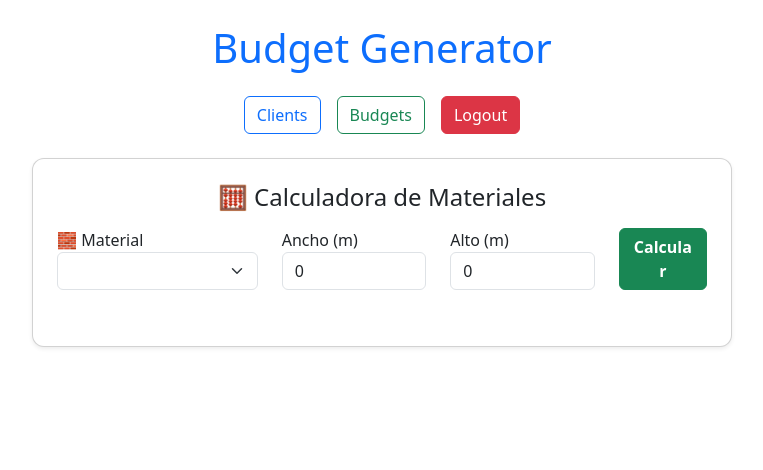
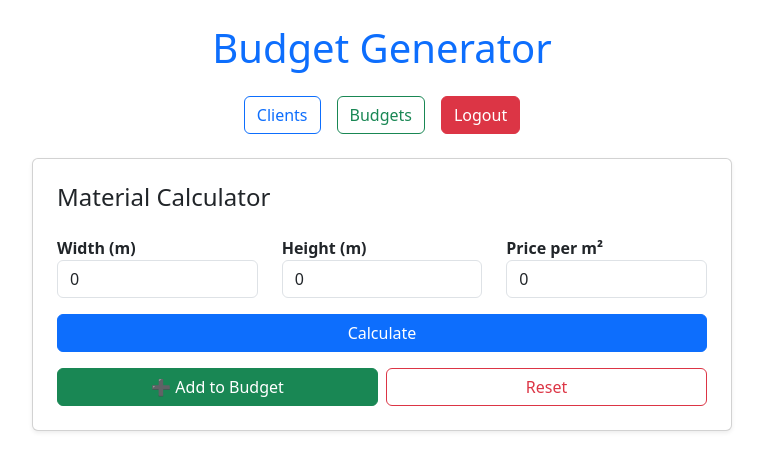
Before and after one commit to gallard00/budget-generator, an Angular app in the folder front/: page /calculator in a window 1280 px wide. Shown: the top 470 px of the page, without its empty margins (258-1021 px from the left). Built offline with nearby package versions, Linux system fonts and the light colour scheme; sample sign-in values are in the browser's storage.

Commit message:
refactor: mover lógica matemática y precios a servicios respetando principios SOLID

```diff
--- a/front/src/app/features/calculator/calculator.component.html
+++ b/front/src/app/features/calculator/calculator.component.html
@@ -1,58 +1,39 @@
-<div class="card p-4 shadow-sm">
-  <h4 class="mb-3 text-center">🧮 Calculadora de Materiales</h4>
+<div class="card p-4 shadow-sm calculator-container">
 
-  <div class="row mb-3">
+  <h4>Material Calculator</h4>
+
+  <div class="row mt-3">
     <div class="col-md-4">
-      <label>🧱 Material</label>
-      <select [(ngModel)]="input.materialType" class="form-select">
-        <option *ngFor="let m of materials" [ngValue]="m">{{ m }}</option>
-      </select>
+      <label>Width (m)</label>
+      <input type="number" [(ngModel)]="width" class="form-control" />
     </div>
 
-    <div class="col-md-3">
-      <label>Ancho (m)</label>
-      <input type="number" [(ngModel)]="input.width" class="form-control" placeholder="Ej: 5.2" min="0.1" />
+    <div class="col-md-4">
+      <label>Height (m)</label>
+      <input type="number" [(ngModel)]="height" class="form-control" />
     </div>
 
-    <div class="col-md-3">
-      <label>Alto (m)</label>
-      <input type="number" [(ngModel)]="input.height" class="form-control" placeholder="Ej: 4.8" min="0.1" />
-    </div>
-
-    <div class="col-md-2 d-flex align-items-end">
-      <button class="btn btn-success w-100" (click)="calculate()" [disabled]="loading">
-        {{ loading ? 'Calculando...' : 'Calcular' }}
-      </button>
+    <div class="col-md-4">
+      <label>Price per m²</label>
+      <input type="number" [(ngModel)]="pricePerM2" class="form-control" />
     </div>
   </div>
 
-  <div *ngIf="result" class="alert alert-info mt-3 text-center">
-    <p class="mb-1"><strong>Superficie total:</strong> {{ result.squareMeters | number:'1.2-2' }} m²</p>
-    <p class="mb-1"><strong>Precio total:</strong> {{ result.totalPrice | currency:'ARS':'symbol':'1.0-0' }}</p>
+  <button class="btn btn-primary mt-3 w-100" (click)="calculate()">Calculate</button>
 
-    <button class="btn btn-primary mt-3" (click)="sendToBudget()">Agregar al Presupuesto</button>
+  <div *ngIf="area > 0" class="mt-3 alert alert-secondary">
+    <strong>Area:</strong> {{ area }} m² <br />
+    <strong>Total cost:</strong> {{ total | currency:'ARS' }}
   </div>
 
-  <!-- ✅ Vista previa de materiales agregados -->
-  <div *ngIf="previewItems.length > 0" class="mt-4">
-    <h5 class="text-center text-secondary">🧾 Materiales Agregados</h5>
-    <ul class="list-group mt-2">
-      <li *ngFor="let item of previewItems; let i = index" class="list-group-item d-flex justify-content-between">
-        <span>{{ item.description }} — {{ item.quantity | number:'1.2-2' }} m² x {{ item.unitPrice | currency:'ARS' }}</span>
-        <button class="btn btn-sm btn-danger" (click)="removeItem(i)">✖</button>
-      </li>
-    </ul>
+  <div class="d-flex gap-2 mt-3">
+    <button (click)="sendToBudget()" class="btn btn-success w-50">
+      ➕ Add to Budget
+    </button>
 
-    <div class="mt-3 text-center">
-      <h5 class="fw-bold">💰 Total estimado: {{ totalGeneral | currency:'ARS':'symbol':'1.0-0' }}</h5>
-    </div>
-
-    <div class="text-center mt-3">
-      <button class="btn btn-outline-primary" (click)="goToBudget()">➡️ Ir al Presupuesto</button>
-    </div>
+    <button (click)="reset()" class="btn btn-outline-danger w-50">
+      Reset
+    </button>
   </div>
 
-  <div class="text-center mt-3">
-    <button *ngIf="result" class="btn btn-outline-secondary" (click)="reset()">Reiniciar</button>
-  </div>
 </div>
--- a/front/src/app/features/calculator/calculator.component.scss
+++ b/front/src/app/features/calculator/calculator.component.scss
@@ -1,10 +1,8 @@
-.card {
+.calculator-container {
   max-width: 700px;
   margin: 0 auto;
-  background: #fff;
-  border-radius: 12px;
 }
 
-button {
-  font-weight: 600;
+label {
+  font-weight: bold;
 }
--- a/front/src/app/features/calculator/calculator.component.ts
+++ b/front/src/app/features/calculator/calculator.component.ts
@@ -1,186 +1,75 @@
-// ✅ Importaciones de Angular
-import { Component, OnInit } from '@angular/core';
+import { Component } from '@angular/core';
 import { CommonModule } from '@angular/common';
 import { FormsModule } from '@angular/forms';
-import { Router } from '@angular/router';
 
-// ✅ Importamos el servicio compartido (para enviar ítems al presupuesto)
+import { CalculatorService } from '../../core/services/calculator.service';
 import { SharedDataService } from '../../core/services/shared-data.service';
 
-// ✅ Importamos el modelo que representa cada ítem de presupuesto
-import { BudgetItem } from '../../core/models/budget-item.model';
+/**
+ * Componente de la calculadora.
+ *
+ * Responsabilidades:
+ * - Capturar valores (ancho, alto, precio/m2)
+ * - Delegar cálculos al CalculatorService
+ * - Permitir enviar el resultado como ítem al módulo de Presupuestos
+ */
+@Component({
+  selector: 'app-calculator',
+  standalone: true,
+  imports: [CommonModule, FormsModule],
+  templateUrl: './calculator.component.html',
+  styleUrls: ['./calculator.component.scss']
+})
+export class CalculatorComponent {
 
-// ✅ Interfaz interna del componente para representar el resultado del cálculo
-interface MaterialResult {
-  squareMeters: number; // Superficie total calculada
-  totalPrice: number;   // Precio total en base al material y superficie
-}
+  // inputs del usuario
+  width = 0;
+  height = 0;
+  pricePerM2 = 0;
 
-@Component({
-  selector: 'app-calculator',           // Nombre del selector del componente
-  standalone: true,                     // Componente independiente (sin módulo)
-  imports: [CommonModule, FormsModule], // Se importan los módulos necesarios
-  templateUrl: './calculator.component.html', // Template asociado
-  styleUrls: ['./calculator.component.scss']  // Estilos propios
-})
-export class CalculatorComponent implements OnInit {
+  // resultados
+  area = 0;
+  total = 0;
+
+  constructor(
+    private calcService: CalculatorService,
+    private shared: SharedDataService
+  ) {}
 
   /**
-   * 📐 Datos de entrada del usuario
-   * materialType → tipo de material seleccionado
-   * width / height → medidas para calcular metros cuadrados
+   * Calcula área y total delegando al servicio.
    */
-  input = { materialType: '', width: 0, height: 0 };
-
-  // ⏳ Estado de carga para mostrar feedback durante el cálculo
-  loading = false;
-
-  // 💡 Resultado del cálculo actual (metros cuadrados y total)
-  result: MaterialResult | null = null;
-
-  // 🧱 Lista de materiales disponibles para elegir
-  materials: string[] = ['Porcelanato', 'Cerámica', 'Piedra', 'Mármol', 'Revoque'];
-
-  /**
-   * 💰 Precios de referencia por metro cuadrado de cada material
-   * Se usa un objeto tipo Record para asociar el nombre del material a su valor.
-   */
-  materialPrices: Record<string, number> = {
-    'Porcelanato': 8000,
-    'Cerámica': 6000,
-    'Piedra': 9500,
-    'Mármol': 12000,
-    'Revoque': 5000
-  };
-
-  /**
-   * 📋 Lista temporal de ítems agregados (para vista previa)
-   * Muestra en pantalla los materiales calculados antes de enviarlos al presupuesto.
-   */
-  previewItems: BudgetItem[] = [];
-
-  // 💵 Total acumulado de todos los materiales calculados
-  totalGeneral = 0;
-
-  /**
-   * 🔧 Constructor del componente
-   * - `Router`: permite navegar hacia el componente de Budgets.
-   * - `SharedDataService`: permite compartir los ítems calculados con BudgetsComponent.
-   */
-  constructor(private router: Router, private sharedData: SharedDataService) {}
-
-  /**
-   * 🧠 Ciclo de vida OnInit
-   *
-   * Al iniciar el componente:
-   * - Carga ítems previos desde el SharedDataService (si los hay).
-   * - Calcula el total general acumulado.
-   */
-  ngOnInit() {
-    this.previewItems = this.sharedData.getItems();
-    this.calculateTotal();
+  calculate(): void {
+    this.area = this.calcService.calculateArea(this.width, this.height);
+    this.total = this.calcService.calculateTotal(this.area, this.pricePerM2);
   }
 
   /**
-   * 📏 Realiza el cálculo de metros cuadrados y precio total
-   *
-   * - Verifica que todos los campos estén completos.
-   * - Simula un tiempo de procesamiento con `setTimeout` para mostrar un "loading".
-   * - Calcula:
-   *     → superficie total = ancho × alto
-   *     → total = superficie × precio del material
+   * Envía el resultado al módulo de presupuestos como ítem.
    */
-  calculate() {
-    if (!this.input.materialType || !this.input.width || !this.input.height) {
-      alert('⚠️ Completá todos los campos.');
+  sendToBudget(): void {
+    if (this.total <= 0) {
+      alert('⚠️ Primero realizá un cálculo válido.');
       return;
     }
 
-    this.loading = true;
-    setTimeout(() => {
-      const squareMeters = this.input.width * this.input.height;
-      const pricePerM2 = this.materialPrices[this.input.materialType];
-      const totalPrice = squareMeters * pricePerM2;
+    this.shared.addItem({
+      description: `Trabajo de ${this.area} m² (${this.width}x${this.height})`,
+      quantity: 1,
+      unitPrice: this.total
+    });
 
-      // Se guarda el resultado en el estado local
-      this.result = { squareMeters, totalPrice };
-      this.loading = false;
-    }, 400);
+    alert('✔️ Enviado al presupuesto');
   }
 
   /**
-   * 🚀 Envía el resultado actual al presupuesto
-   *
-   * - Crea un objeto `BudgetItem` con descripción, cantidad y precio unitario.
-   * - Lo guarda en el SharedDataService (persistencia temporal).
-   * - Lo agrega al array de vista previa `previewItems`.
-   * - Recalcula el total general y limpia los campos.
+   * Resetea la calculadora.
    */
-  sendToBudget() {
-    if (!this.result || !this.input.materialType) return;
-
-    const item: BudgetItem = {
-      description: `${this.input.materialType} (${this.result.squareMeters.toFixed(2)} m²)`,
-      quantity: this.result.squareMeters,
-      unitPrice: this.materialPrices[this.input.materialType]
-    };
-
-    // ✅ Guardar en el servicio compartido
-    this.sharedData.addItem(item);
-
-    // ✅ Agregar a la vista previa local
-    this.previewItems.push(item);
-    this.calculateTotal();
-
-    // Mensaje de confirmación visual
-    alert('✅ Material agregado al presupuesto');
-
-    // Limpiamos los campos para un nuevo cálculo
-    this.reset();
-  }
-
-  /**
-   * ❌ Elimina un ítem de la vista previa
-   *
-   * - Remueve el elemento tanto del array local como del servicio compartido.
-   * - Recalcula el total general.
-   */
-  removeItem(index: number) {
-    this.previewItems.splice(index, 1);
-    this.sharedData.removeItem(index);
-    this.calculateTotal();
-  }
-
-  /**
-   * 💰 Calcula el total general de todos los ítems agregados
-   *
-   * Usa `reduce()` para acumular la suma de (cantidad × precio unitario) de cada ítem.
-   */
-  calculateTotal() {
-    this.totalGeneral = this.previewItems.reduce(
-      (acc, item) => acc + item.quantity * item.unitPrice,
-      0
-    );
-  }
-
-  /**
-   * 🔁 Navega al componente de presupuestos
-   *
-   * Usa el `Router` para redirigir al usuario a la vista `/budgets`.
-   *
-   * Los ítems se mantienen gracias al `SharedDataService` (sessionStorage).
-   */
-  goToBudget() {
-    this.router.navigate(['/budgets']);
-  }
-
-  /**
-   * 🧹 Reinicia los campos del formulario y el resultado actual
-   *
-   * Se utiliza después de agregar un material al presupuesto.
-   */
-  reset() {
-    this.input = { materialType: '', width: 0, height: 0 };
-    this.result = null;
+  reset(): void {
+    this.width = 0;
+    this.height = 0;
+    this.pricePerM2 = 0;
+    this.area = 0;
+    this.total = 0;
   }
 }
```
